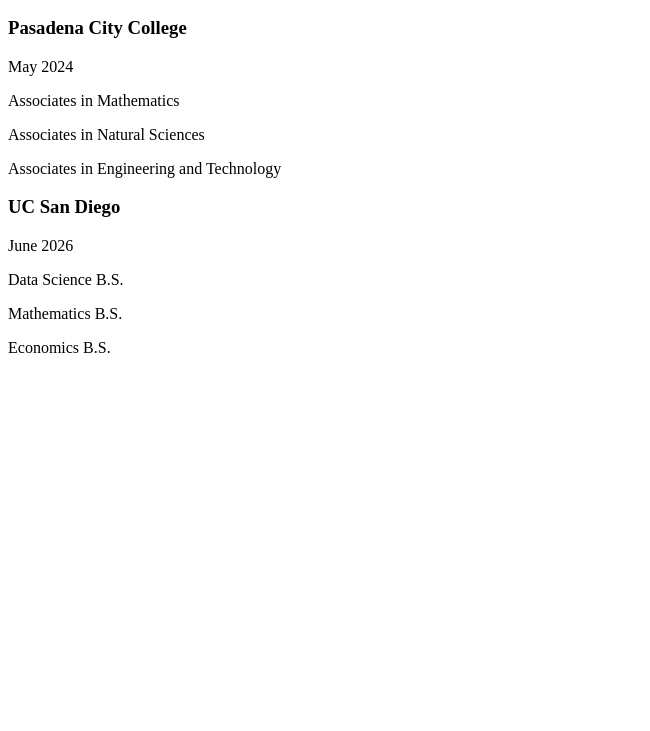
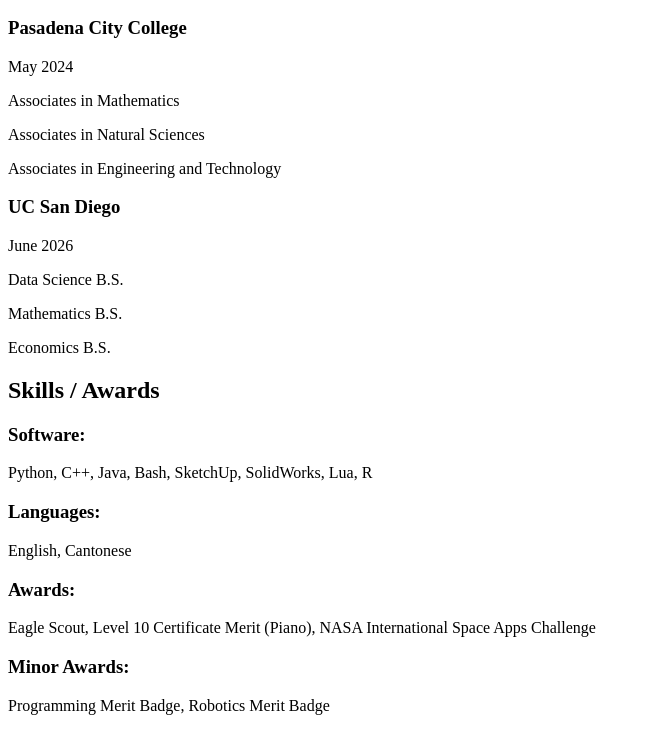
Before and after one commit to kylele3221/portfolio, a plain HTML site: page resume/index.html in a window 1280 px wide. Shown: the part 136-867 px from the top of the page, without its empty margins (0-650 px from the left). Before the commit the page ends 800 px from the top, so only its background shows below. Drawn offline with Linux system fonts and the light colour scheme.

Commit message:
Added skills and awards

```diff
--- a/resume/index.html
+++ b/resume/index.html
@@ -27,6 +27,17 @@
         <p>Mathematics B.S.</p>
         <p>Economics B.S.</p>
     </section>
+    <section>
+        <h2>Skills / Awards</h2>
+        <h3>Software:</h3>
+        <p>Python, C++, Java, Bash, SketchUp, SolidWorks, Lua, R</p>
+        <h3>Languages:</h3>
+        <p>English, Cantonese</p>
+        <h3>Awards:</h3>
+        <p>Eagle Scout, Level 10 Certificate Merit (Piano), NASA International Space Apps Challenge</p>
+        <h3>Minor Awards:</h3>
+        <p>Programming Merit Badge, Robotics Merit Badge</p>
+    </section>
 
 
 </body>
```
